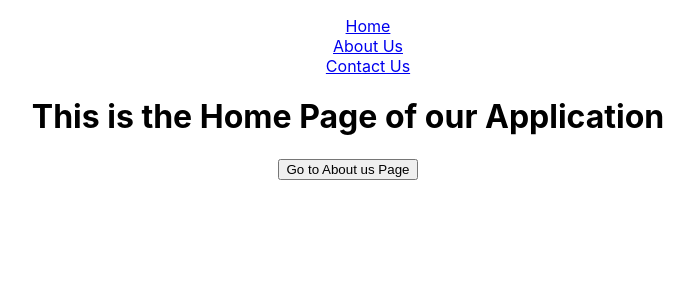
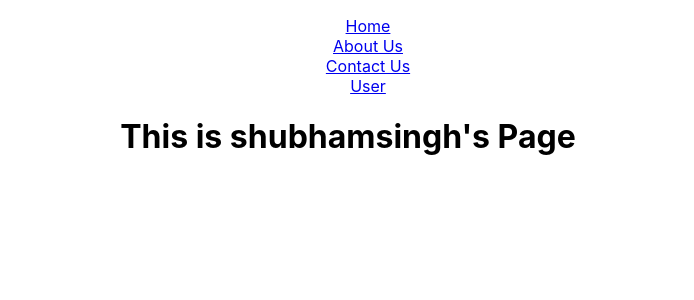
Before and after one commit to devbhoomi-shubhamsingh/basics-of-react-router-dom-v6, a React (Create React App) app: page /user/shubhamsingh in a window 1280 px wide. Before the commit this address led to /. Shown: the top 300 px of the page, without its empty margins (292-986 px from the left). Built offline with nearby package versions, Linux system fonts and the light colour scheme.

Commit message:
Basic Params Passing Practice done

```diff
--- a/src/App.js
+++ b/src/App.js
@@ -3,6 +3,7 @@ import "./App.css";
 import About from "./components/About";
 import Home from "./components/Home";
 import Navbar from "./components/Navbar";
+import User from "./components/User";
 // import PageNotFound from "./components/PageNotFound";
 
 function App() {
@@ -12,6 +13,7 @@ function App() {
       <Routes>
         <Route path="/" element={<Home />} />
         <Route path="/aboutUs" element={<About />} />
+        <Route path="/user/:name" element={<User/>}/>
         {/* <Route path="/*" element={<PageNotFound />} /> */}
         <Route path="/*" element={<Navigate to={"/"} />} />
       </Routes>
--- a/src/components/Navbar.js
+++ b/src/components/Navbar.js
@@ -13,6 +13,9 @@ const Navbar = () => {
       <li>
         <Link to="/contactUs">Contact Us</Link>
       </li>
+      <li>
+        <Link to="/user/shubhamsingh">User</Link>
+      </li>
     </ul>
   );
 };
--- /dev/null
+++ b/src/components/User.js
@@ -0,0 +1,13 @@
+import { useParams } from "react-router-dom";
+
+const User = () => {
+  const params = useParams();
+//   console.log("params", params);
+  return (
+    <>
+      <h1>This is {params.name}'s Page</h1>
+    </>
+  );
+};
+
+export default User;
--- a/src/index.js
+++ b/src/index.js
@@ -7,11 +7,11 @@ import { BrowserRouter } from "react-router-dom";
 
 const root = ReactDOM.createRoot(document.getElementById("root"));
 root.render(
-  <React.StrictMode>
+  // <React.StrictMode>
     <BrowserRouter>
       <App />
     </BrowserRouter>
-  </React.StrictMode>
+  // </React.StrictMode>
 );
 
 // If you want to start measuring performance in your app, pass a function
```
